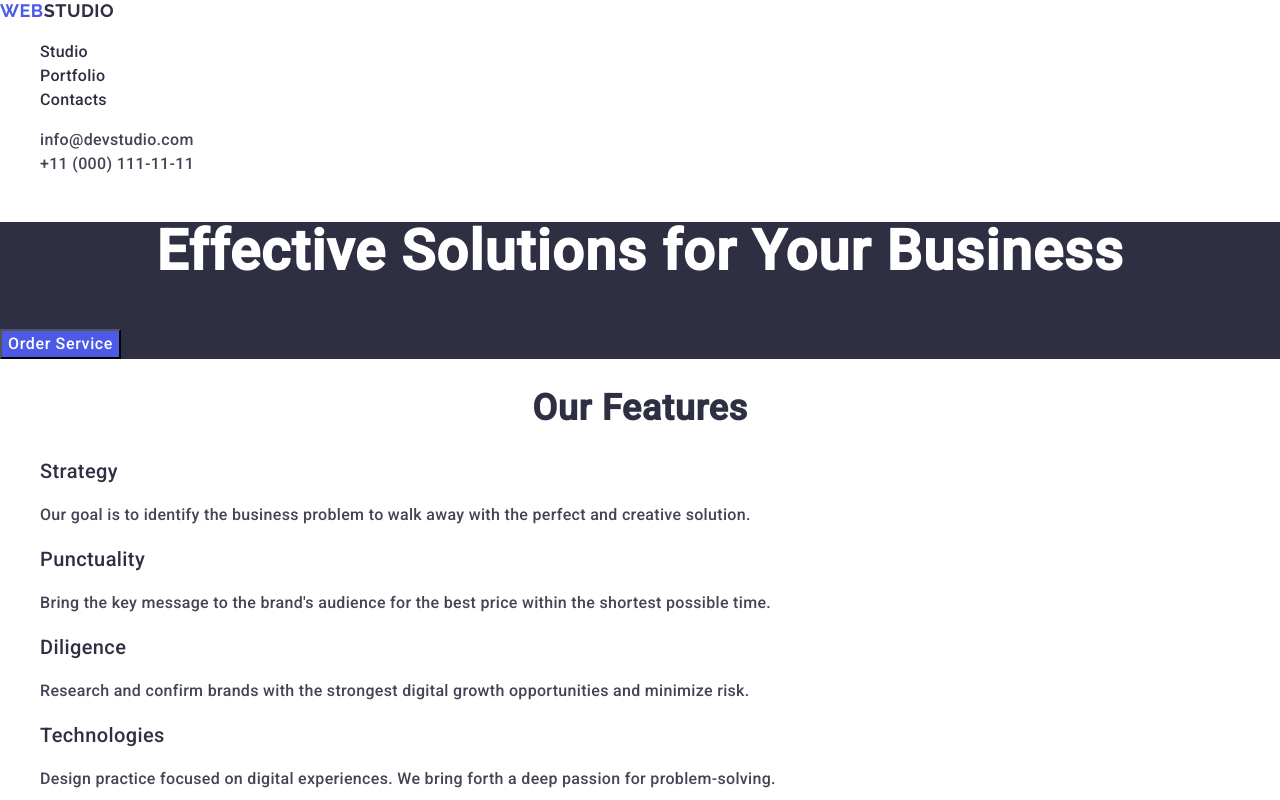
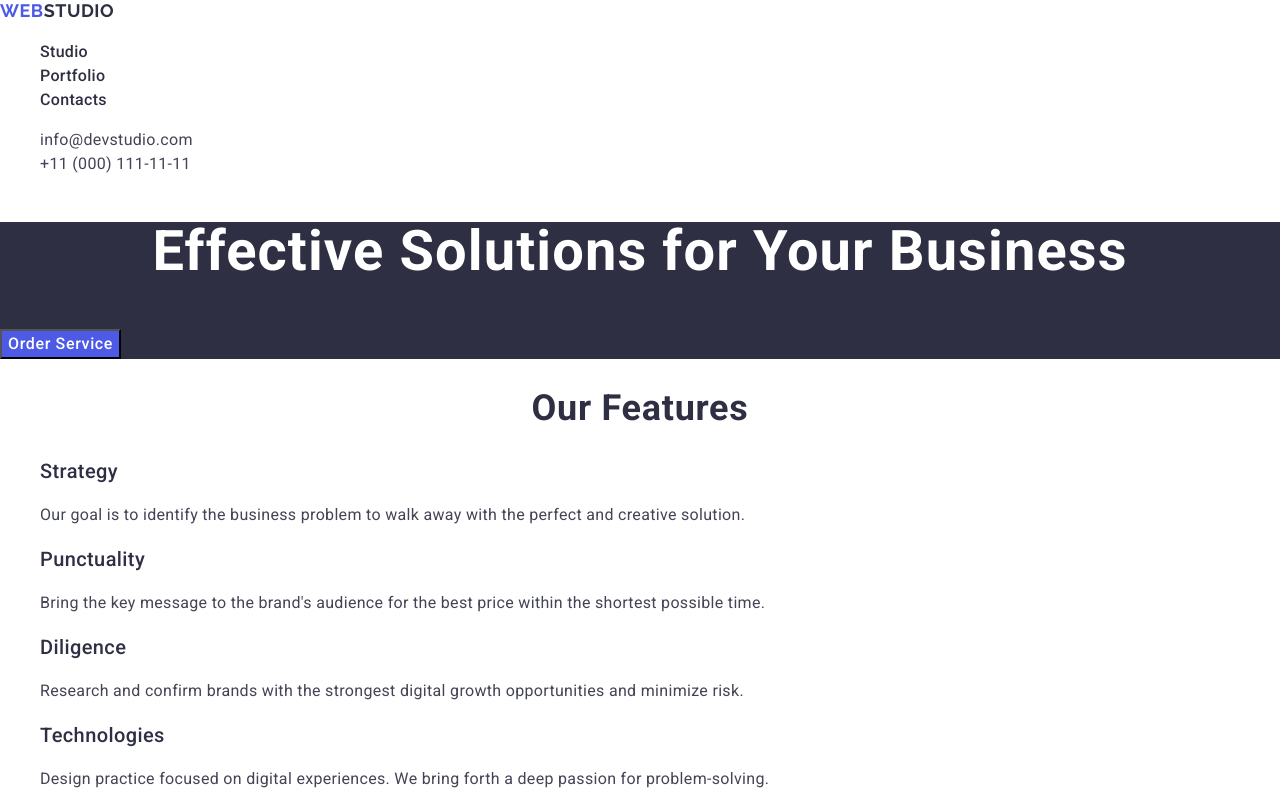
Before and after one commit to shust-veronika/goit-markup-hw-02, a plain HTML site: page index.html in a window 1280 px wide. Shown: the top 800 px of the page. Drawn offline with nearby package versions, Linux system fonts and the light colour scheme.

Commit message:
стилі шрифтів

```diff
--- a/index.html
+++ b/index.html
@@ -7,7 +7,7 @@
     <link rel="preconnect" href="https://fonts.googleapis.com" />
     <link rel="preconnect" href="https://fonts.gstatic.com" crossorigin />
     <link
-      href="https://fonts.googleapis.com/css2?family=Raleway:wght@700&family=Roboto:wght@500&display=swap"
+      href="https://fonts.googleapis.com/css2?family=Raleway:wght@700&family=Roboto:wght@400;500;700&display=swap"
       rel="stylesheet"
     />
     <link
```
